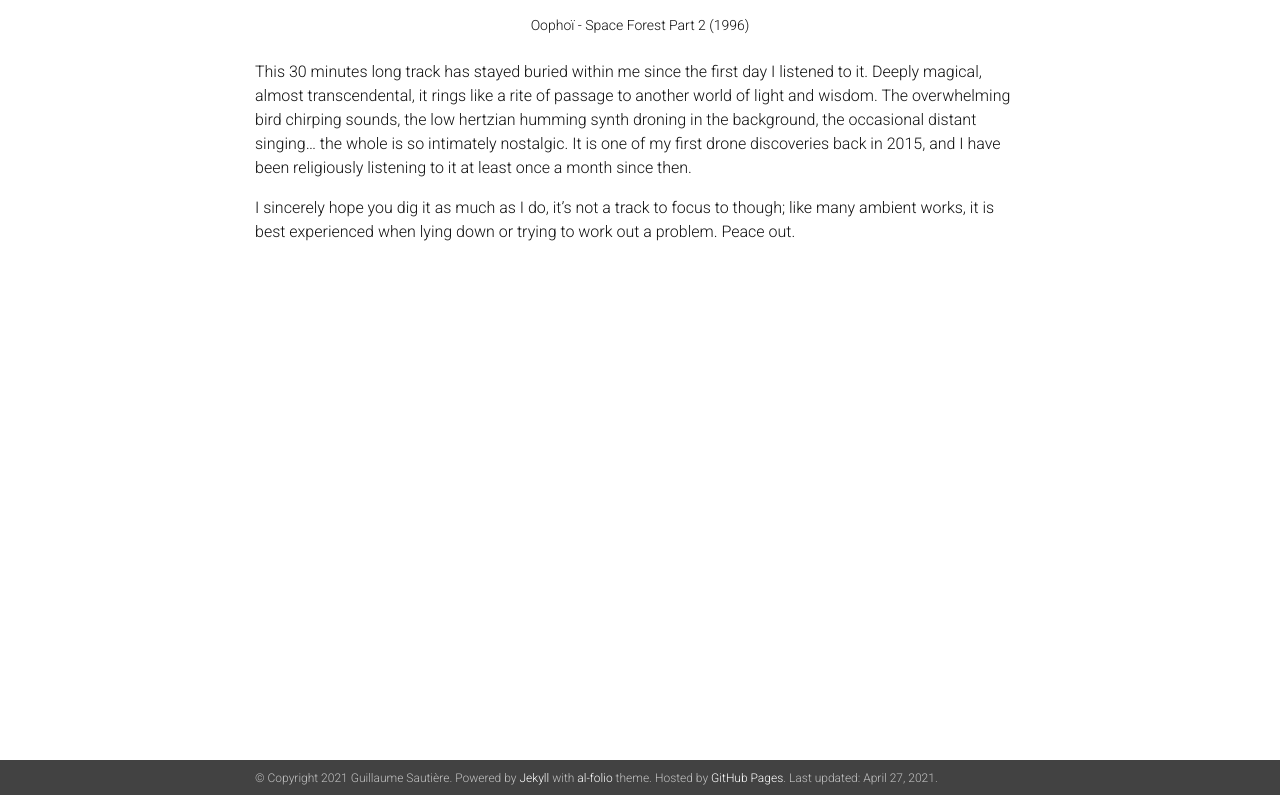
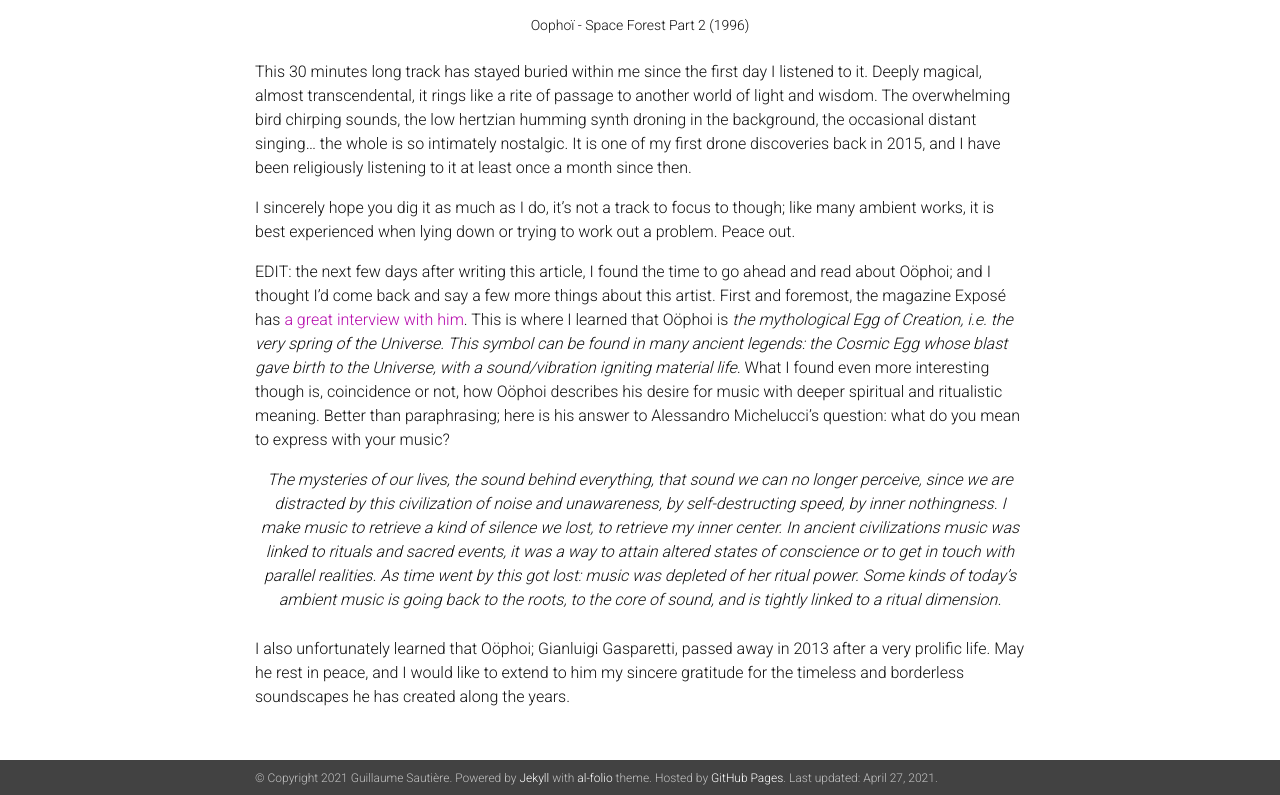
Before and after one commit to naifrec/naifrec.github.io, a Jekyll site: the page built from _projects/63_otad.md, in a window 1280 px wide and 900 px high, scrolled down 673 px, cut to the strip 105-900 px from the top of the window. Built offline with Jekyll 4.4.1, drawn with Linux system fonts in a browser that asks for light colours; nearby versions of some CDN libraries; a style sheet for code colours, icons or effects is not loaded.

Commit message:
update otad 63

```diff
--- a/_projects/63_otad.md
+++ b/_projects/63_otad.md
@@ -20,3 +20,11 @@ Sunday again, ambient it is! I do not have a lot of time to describe my track of
 This 30 minutes long track has stayed buried within me since the first day I listened to it. Deeply magical, almost transcendental, it rings like a rite of passage to another world of light and wisdom. The overwhelming bird chirping sounds, the low hertzian humming synth droning in the background, the occasional distant singing… the whole is so intimately nostalgic. It is one of my first drone discoveries back in 2015, and I have been religiously listening to it at least once a month since then.
 
 I sincerely hope you dig it as much as I do, it’s not a track to focus to though; like many ambient works, it is best experienced when lying down or trying to work out a problem. Peace out.
+
+EDIT: the next few days after writing this article, I found the time to go ahead and read about Oöphoi; and I thought I’d come back and say a few more things about this artist. First and foremost, the magazine Exposé has [a great interview with him](http://www.expose.org/index.php/articles/display/the-sounds-of-the-universe-the-ophoi-interview-41.html). This is where I learned that Oöphoi is *the mythological Egg of Creation, i.e. the very spring of the Universe. This symbol can be found in many ancient legends: the Cosmic Egg whose blast gave birth to the Universe, with a sound/vibration igniting material life.* What I found even more interesting though is, coincidence or not, how Oöphoi describes his desire for music with deeper spiritual and ritualistic meaning. Better than paraphrasing; here is his answer to Alessandro Michelucci’s question: what do you mean to express with your music?
+
+<div style="text-align: center; font-style: italic; margin-bottom: 25px">
+    The mysteries of our lives, the sound behind everything, that sound we can no longer perceive, since we are distracted by this civilization of noise and unawareness, by self-destructing speed, by inner nothingness. I make music to retrieve a kind of silence we lost, to retrieve my inner center. In ancient civilizations music was linked to rituals and sacred events, it was a way to attain altered states of conscience or to get in touch with parallel realities. As time went by this got lost: music was depleted of her ritual power. Some kinds of today’s ambient music is going back to the roots, to the core of sound, and is tightly linked to a ritual dimension.
+</div>
+
+I also unfortunately learned that Oöphoi; Gianluigi Gasparetti, passed away in 2013 after a very prolific life. May he rest in peace, and I would like to extend to him my sincere gratitude for the timeless and borderless soundscapes he has created along the years.
```
